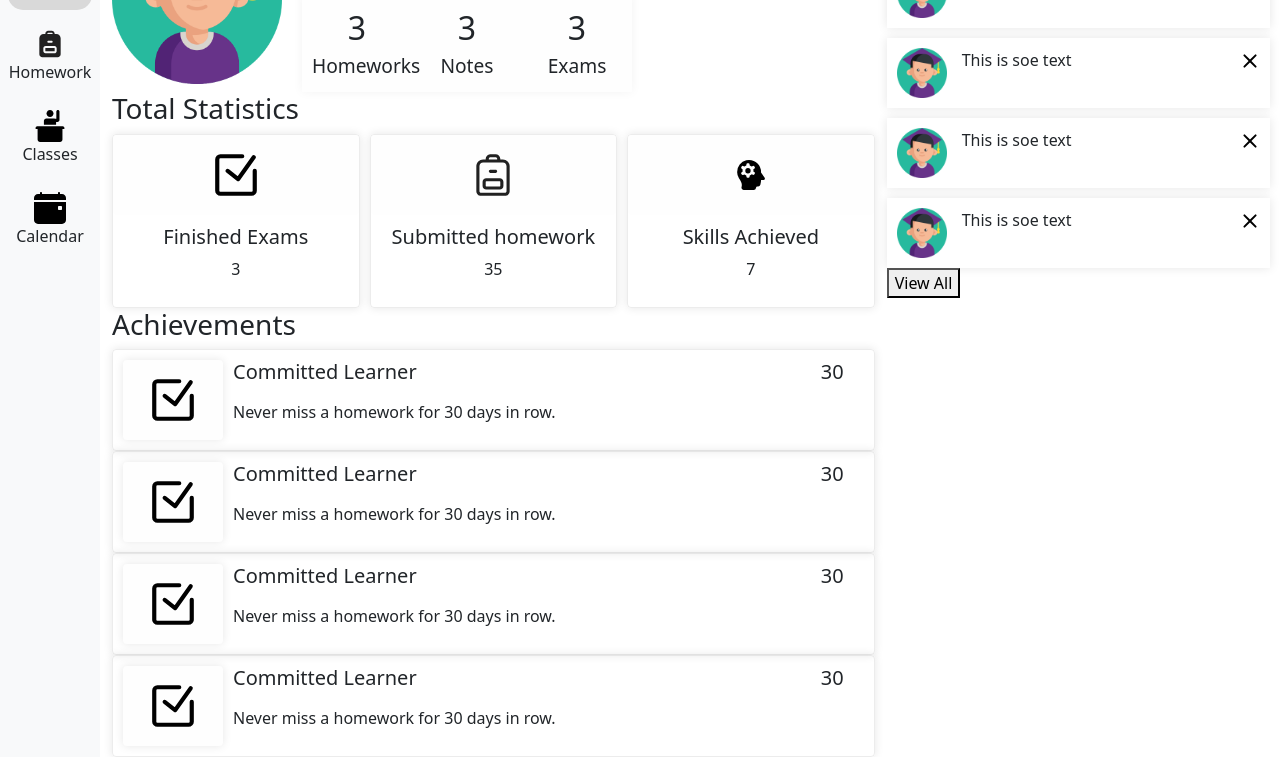
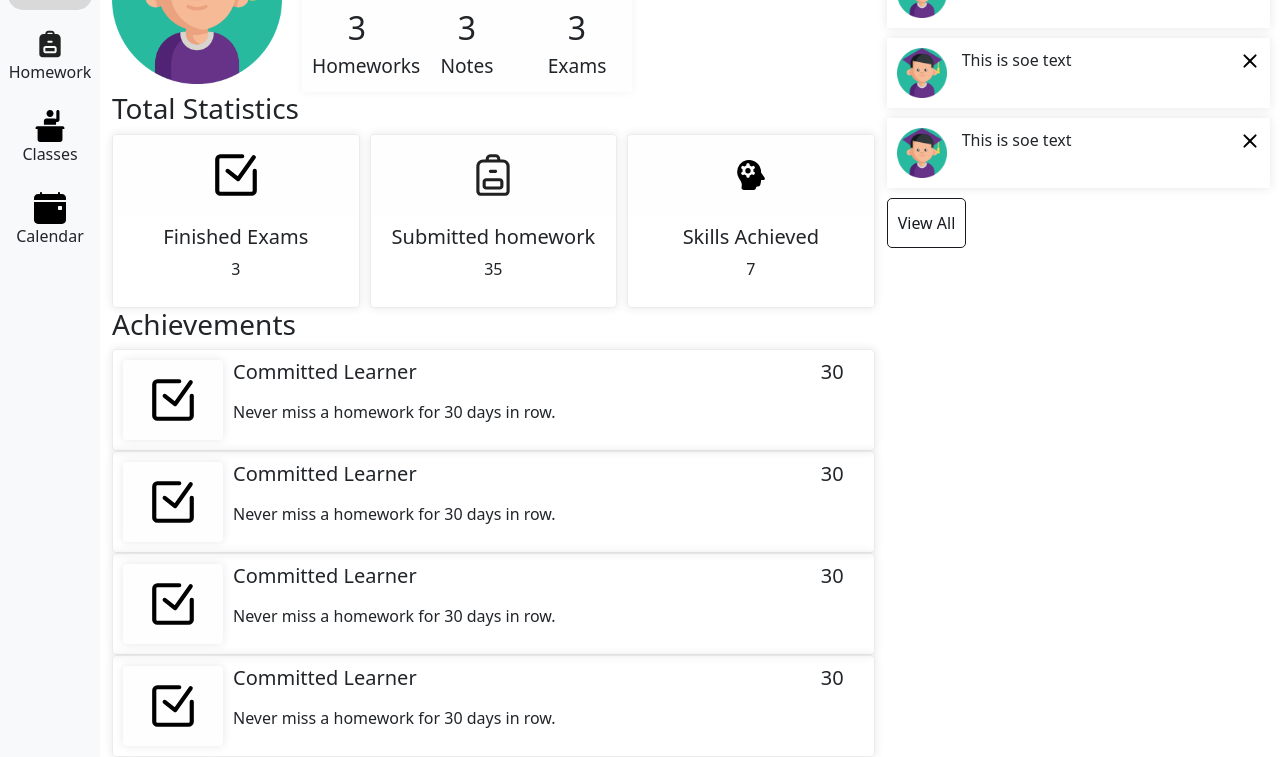
Before and after one commit to ymankh/master, a plain HTML site: page student_home.html in a window 1280 px wide. Shown: the part 142-899 px from the top of the page. Drawn offline with Linux system fonts and the light colour scheme.

Commit message:
add the view more button

```diff
--- a/assets/css/student_home.css
+++ b/assets/css/student_home.css
@@ -177,3 +177,32 @@ aside a.nav-link.active:hover {
 .teacher-notification-body span img {
   width: 20px;
 }
+
+.view-more-button {
+  background-color: #ffffff00;
+  color: #171a1f;
+  padding: 10px;
+  border-radius: 5px;
+  margin-top: 10px;
+  transition: background-color 0.25s ease;
+  height: 50px;
+  text-decoration: none;
+  border: solid 1px #171a1f;
+  display: inline-block;
+}
+.view-more-button:hover {
+  background-color: #171a1f;
+  color: #fff;
+}
+
+.view-more-button:focus{
+  background-color: #171a1faa;
+  color: #fff;
+  box-shadow: 0px 0px 10px #171a1fff;
+}
+
+/* .teacher-notification-details {
+   grid-column: 2 / 3;
+   color: #171a1f;
+
+} */
--- a/student_home.html
+++ b/student_home.html
@@ -301,16 +301,9 @@
                   <p>This is soe text</p>
                   <span> <img src="assets/svg/remove.svg" alt="remove" /></span>
                 </div>
+                <!-- <div class="teacher-notification-details">This is the note details for this particular note</div> -->
               </div>
-              <div class="teacher-notification">
-                <div class="teacher-notification-img">
-                  <img src="assets/imgs/student.png" alt="teacher name" />
-                </div>
-                <div class="teacher-notification-body">
-                  <p>This is soe text</p>
-                  <span> <img src="assets/svg/remove.svg" alt="remove" /></span>
-                </div>
-              </div>
+
               <button class="view-more-button">View All</button>
             </div>
           </div>
```
